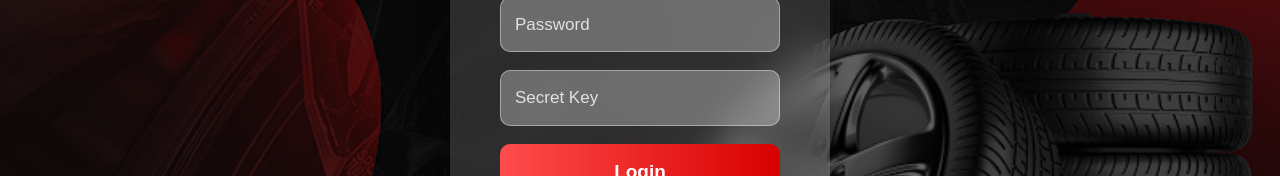
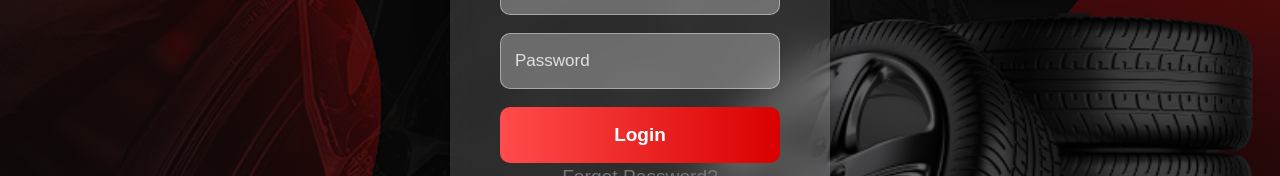
Before and after one commit to Hasindu071/tyre-repair-and-retreding-management-system, a React (Create React App) app in the folder frontend/: page /login/owner in a window 1280 px wide. Shown: the part 236-412 px from the top of the page. Built offline with nearby package versions, Linux system fonts and the light colour scheme.

Commit message:
owner and worker login page update

```diff
--- a/frontend/src/components/OwnerLogin.js
+++ b/frontend/src/components/OwnerLogin.js
@@ -7,8 +7,7 @@ import '../styles/OwnerLogin.css'; // Import the CSS file
 const OwnerLogin = () => {
     const [formData, setFormData] = useState({
         email: '',
-        password: '',
-        secretKey: ''
+        password: ''
     });
 
     const [resetMode, setResetMode] = useState(false); // Toggle between login and reset mode
@@ -96,17 +95,6 @@ const OwnerLogin = () => {
                                     required
                                 />
                             </div>
-                            <div className="owner-input-group">
-                                <input
-                                    type="text"
-                                    name="secretKey"
-                                    placeholder="Secret Key"
-                                    value={formData.secretKey}
-                                    onChange={handleChange}
-                                    className="owner-input"
-                                    required
-                                />
-                            </div>
                             <button type="submit" className="owner-login-button">
                                 Login
                             </button>
--- a/frontend/src/components/WorkerLogin.js
+++ b/frontend/src/components/WorkerLogin.js
@@ -7,8 +7,7 @@ import '../styles/WorkerLogin.css';
 const WorkerLogin = () => {
     const [formData, setFormData] = useState({
         email: '',
-        password: '',
-        secretKey: ''
+        password: ''
     });
 
     const navigate = useNavigate();
@@ -56,17 +55,6 @@ const WorkerLogin = () => {
                                 required
                             />
                         </div>
-                        <div className="worker-input-group">
-                            <input
-                                type="text"
-                                name="secretKey"
-                                placeholder="Secret Key"
-                                value={formData.secretKey}
-                                onChange={handleChange}
-                                className="worker-input"
-                                required
-                            />
-                        </div>
                         <button type="submit" className="worker-login-button">Login</button>
                     </form>
                     <div className="worker-login-options">
```
